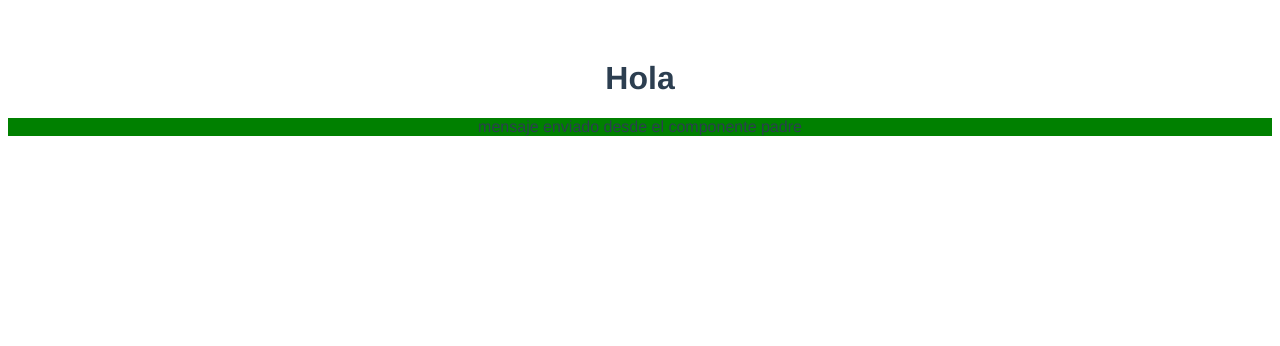
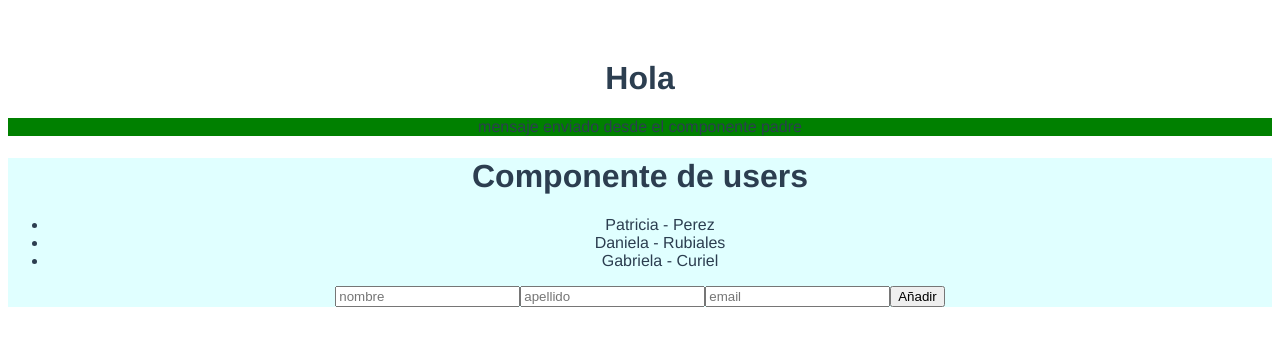
Before and after one commit to PatyLuPrz/Curso-VueJS, a Vue app in the folder cursovuejs/: page / in a window 1280 px wide. Shown: the top 346 px of the page. Built offline with nearby package versions, Linux system fonts and the light colour scheme.

Commit message:
Imprimir datos del componente y agregar nuevos datos a los prestablecidos con el metodo push

```diff
--- a/cursovuejs/src/App.vue
+++ b/cursovuejs/src/App.vue
@@ -2,15 +2,18 @@
   <div id="app">
     <h1>Hola</h1>
     <Test mensaje='mensaje enviado desde el componente padre'/>
+    <User/>
   </div>
 </template>
 
 <script>
 import Test from './components/Test.vue'
+import User from './components/User.vue'
 export default {
   name: 'App',
   components: {
-    Test
+    Test,
+    User
   }
 }
 </script>
--- /dev/null
+++ b/cursovuejs/src/components/User.vue
@@ -0,0 +1,57 @@
+<template>
+    <div class="users">
+        <h1>Componente de users</h1>
+        <ul>
+            <li v-for="user in users">
+                {{user.nombre}} - {{user.apellido}}
+            </li>
+        </ul>
+        <form v-on:submit.prevent='addUser'>
+            <input type="text" v-model="newUser.nombre" placeholder="nombre">
+            <input type="text" v-model="newUser.apellido" placeholder="apellido">
+            <input type="email" v-model="newUser.email" placeholder="email">
+            <button type="submit">Añadir</button>
+        </form>
+    </div>
+</template>
+<script>
+
+export default {
+    data(){
+        return{
+            users:[
+                {
+                    nombre:'Patricia',
+                    apellido:'Perez',
+                    email:'pato@gmail.com',
+                    contacto:false,
+                },
+                {
+                    nombre:'Daniela',
+                    apellido:'Rubiales',
+                    email:'dani@gmail.com',
+                    contacto:true,
+                },
+                {
+                    nombre:'Gabriela',
+                    apellido:'Curiel',
+                    email:'gabi@gmail.com',
+                    contacto:true,
+                }
+            ],
+            newUser:{}
+        }
+    },
+    methods: {
+        addUser(){
+            this.users.push(this.newUser);
+            this.newUser = {};
+        },
+    },
+}
+</script>
+<style>
+    .users{
+        background: lightcyan;
+    }
+</style>
```
